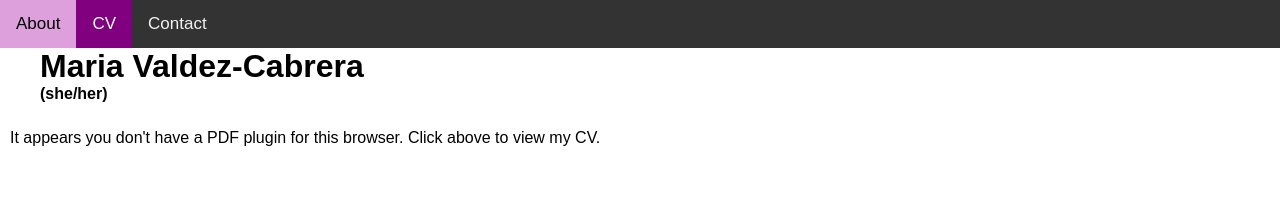
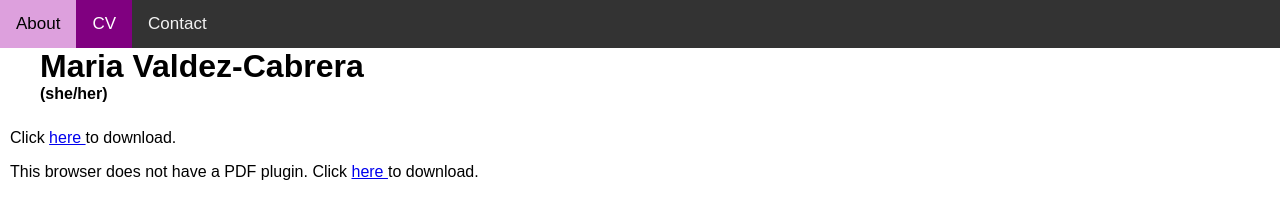
Before and after one commit to MariaAVC/MariaAVC.github.io, a plain HTML site: page MYcv.html in a window 1280 px wide. Drawn offline with Linux system fonts and the light colour scheme.

Commit message:
Small modification to add the option to download PDF

```diff
--- a/MYcv.html
+++ b/MYcv.html
@@ -77,8 +77,9 @@ body {
 
 <div class="row">
     <div class="first-column">
+        <p>Click  <a href="CV.pdf"> here </a> to download.</p>
         <object data="CV.pdf" type="application/pdf" width="100%" height="800px">
-            <p>It appears you don't have a PDF plugin for this browser. Click above to view my CV.</p>
+            <p>This browser does not have a PDF plugin. Click  <a href="CV.pdf"> here </a> to download.</p>
         </object>
     </div>
 
```
